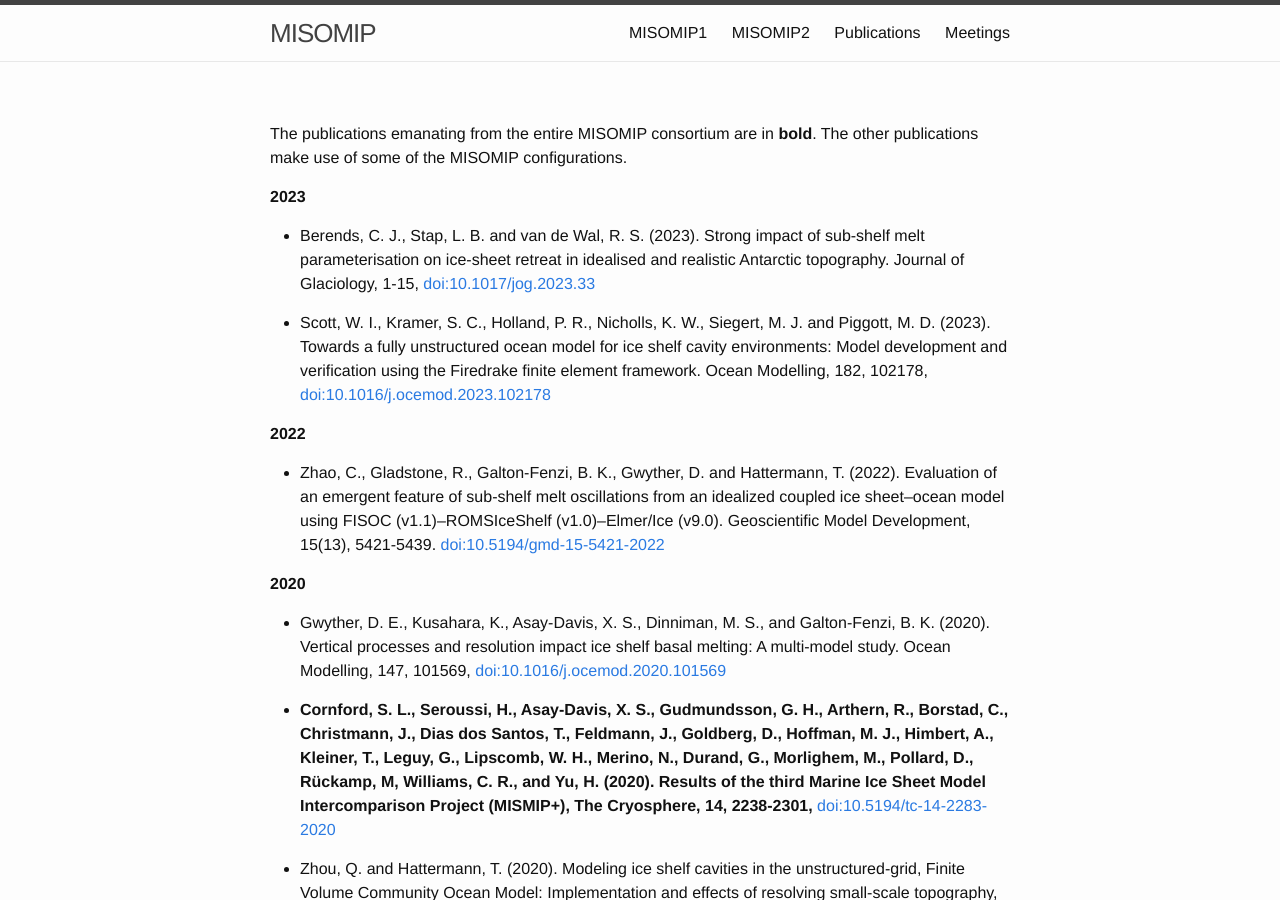
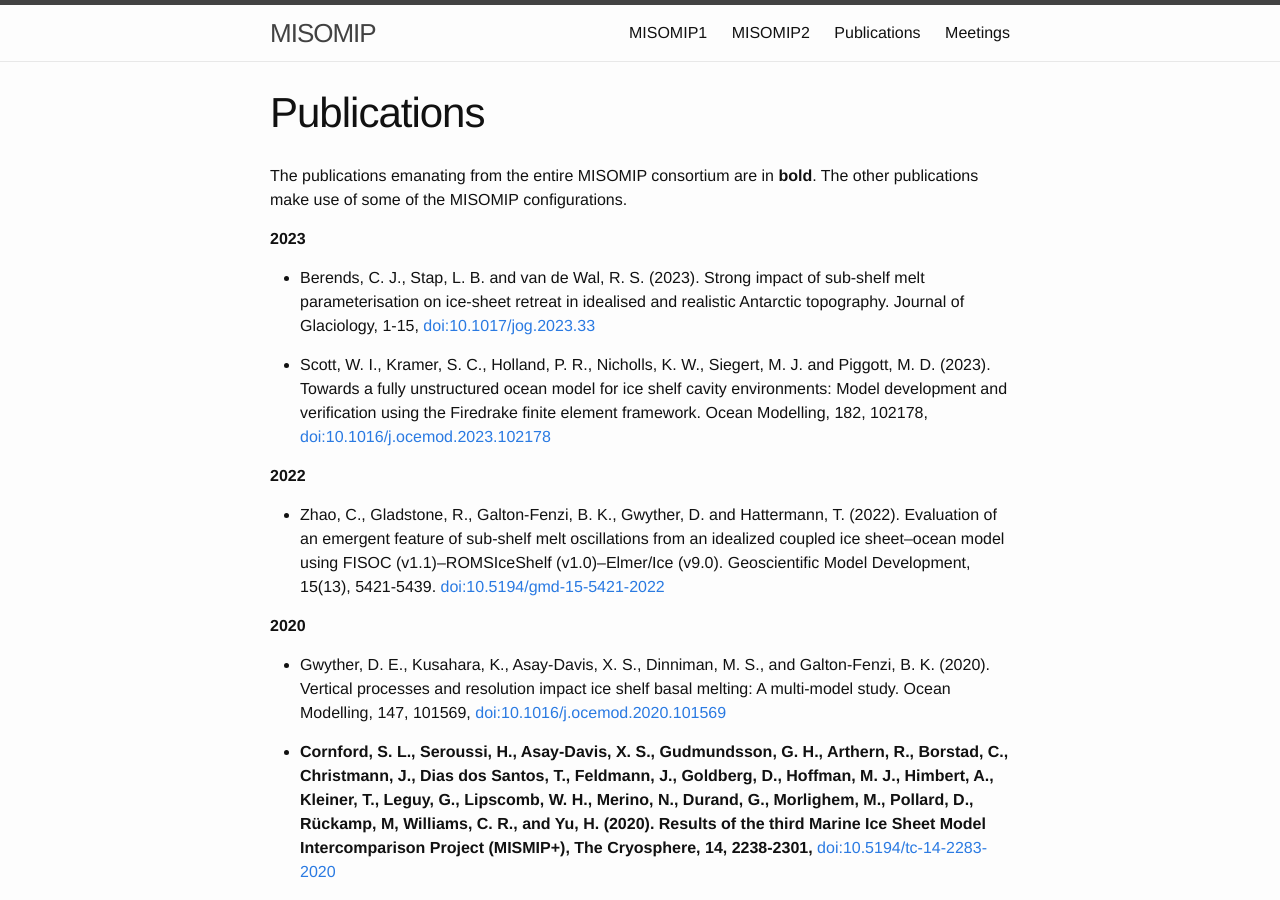
Before and after one commit to misomip/misomip.github.io, a Jekyll site: the page built from publications.md, in a window 1280 px wide and 900 px high. Built offline with Jekyll 4.4.1, drawn with Linux system fonts in a browser that asks for light colours; our own code applies the rules of GitHub Pages for plain Markdown files.

Commit message:
importing from CliC website

```diff
--- a/publications.md
+++ b/publications.md
@@ -1,3 +1,9 @@
+---
+layout: page
+title: Publications
+permalink: /publications/
+---
+
 The publications emanating from the entire MISOMIP consortium are in **bold**. The other publications make use of some of the MISOMIP configurations.
 
 **2023**
```
Also changed, not shown: misomip1.md (+1 -1 lines).
